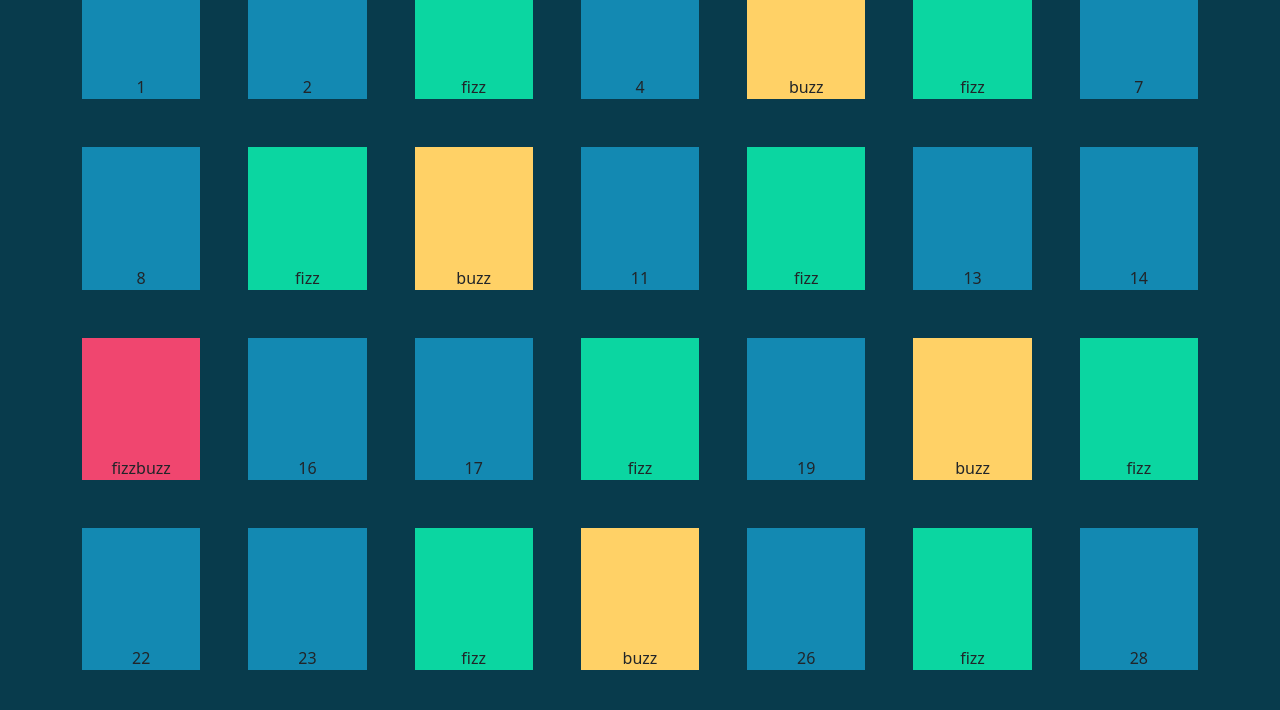
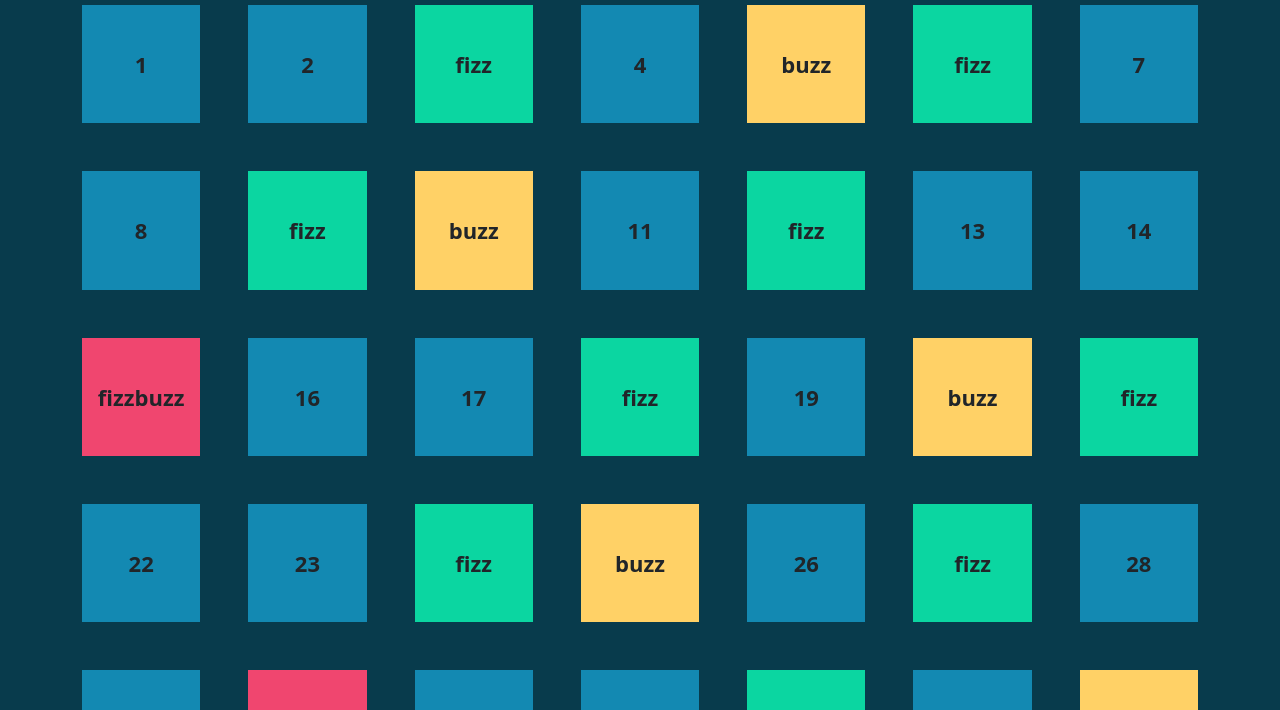
Before and after one commit to Bravehearts19/js-fizzbuzzdom, a plain HTML site: page index.html in a window 1280 px wide. Shown: the part 195-905 px from the top of the page. Drawn offline with nearby package versions, Linux system fonts and the light colour scheme.

Commit message:
Exercise completed

```diff
--- a/css/style.css
+++ b/css/style.css
@@ -27,12 +27,14 @@ h1 {
 }
 
 .col_w {
-    flex: 0 0 auto;
-    flex-basis: calc(100% / 7);
+    flex: 0 0 calc(100% / 7);
 }
 
-.span_center {
-    position: relative;
+.span_center_and_font {
+    position: absolute;
     top: 50%;
-    transform: translateY(-50%);
+    left: 50%;
+    transform: translate(-50%, -50%);
+    font-size: 22px;
+    font-weight: 600;
 }
--- a/index.html
+++ b/index.html
@@ -23,7 +23,7 @@
         <!-- Inizio main -->
         <main>
             <div class="container-fluid bg_color_container p-5">
-                <h1 class="text-white text-center">FizzBuzzDOM</h1>
+                <h1 class="text-white text-center pb-5">FizzBuzzDOM</h1>
             </div>
         </main>
         <!-- Fine main -->
--- a/js/main.js
+++ b/js/main.js
@@ -31,13 +31,16 @@ for (let i = 1; i <= 100; i++) {
     col.classList.add("col", "col_w");
 
     const square = document.createElement("div");
-    square.classList.add("ratio", "ratio-1x1", "text-center", "w-100", "position-relative", bgColor);
+    square.classList.add("ratio", "ratio-1x1", bgColor);
+
+    const squareTextContainer = document.createElement("div");
 
     const squareText = document.createElement("span");
-    squareText.classList.add("span_center")
+    squareText.classList.add("span_center_and_font")
     squareText.textContent = text;
 
     row.append(col);
     col.append(square);
-    square.append(squareText);
+    square.append(squareTextContainer)
+    squareTextContainer.append(squareText);
 }
```
